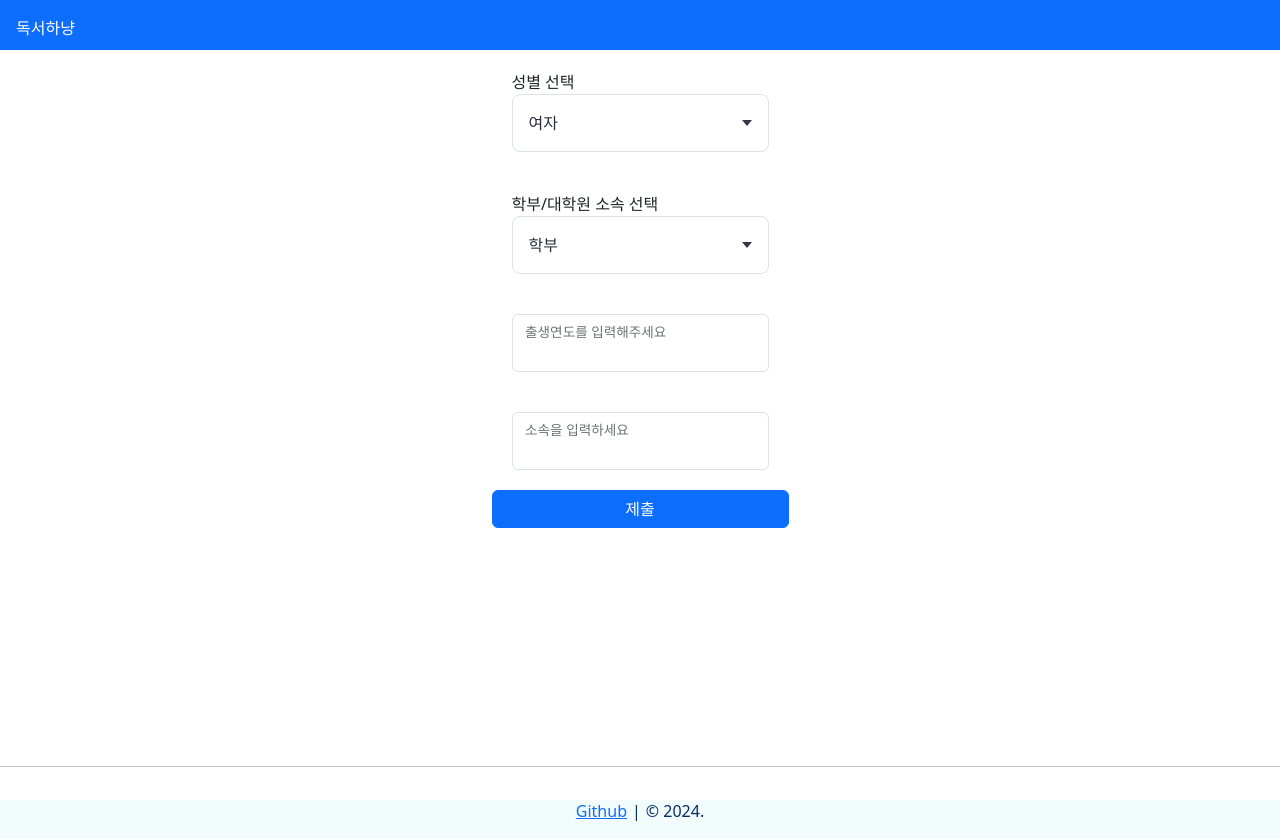
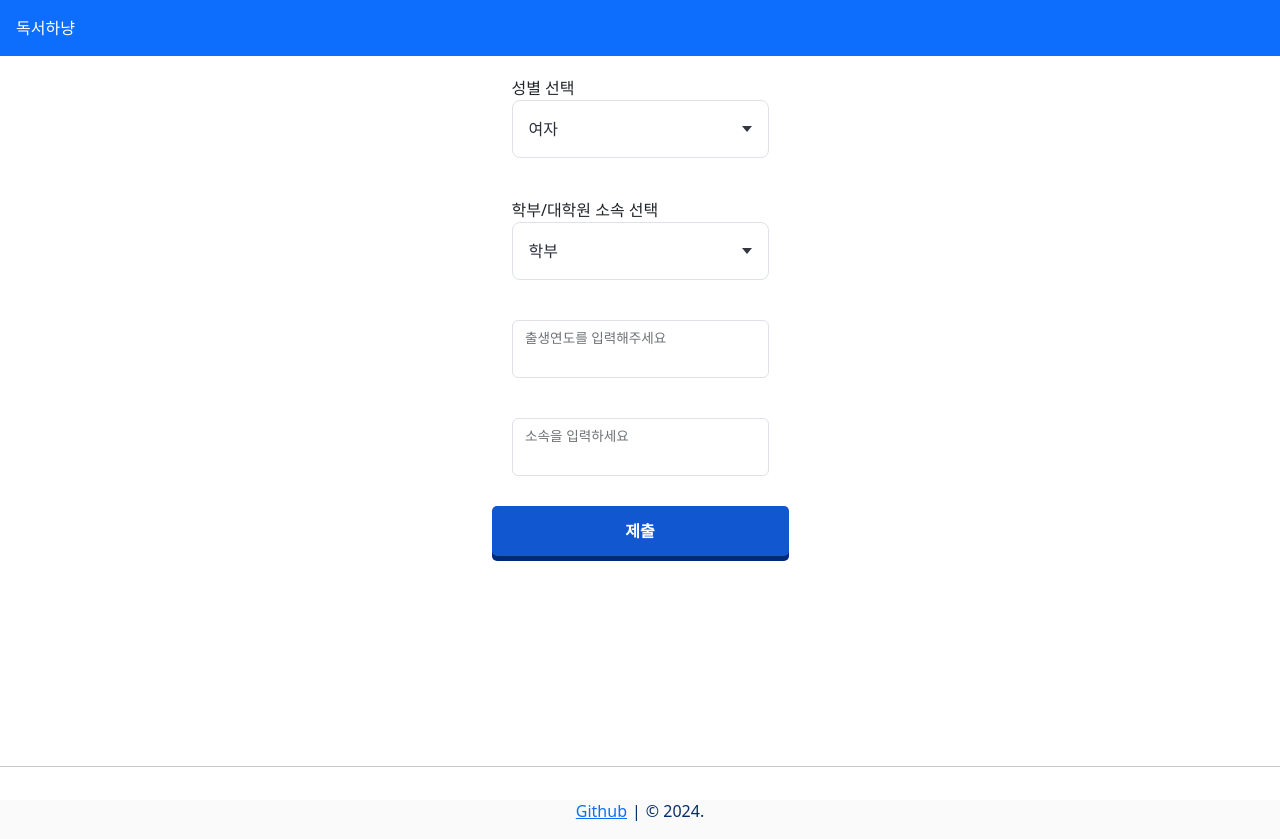
Before and after one commit to yppp33/capstone, a Next.js app in the folder frontEnd/: page / in a window 1280 px wide. Built offline with nearby package versions, Linux system fonts and the light colour scheme.

Commit message:
버튼 수정

```diff
--- a/frontEnd/src/components/component/UserInputForm.tsx
+++ b/frontEnd/src/components/component/UserInputForm.tsx
@@ -185,7 +185,7 @@ const UserInputForm = () => {
         <button
           type="button"
           id="btn"
-          className="btn btn-primary"
+          className="button btnPush btnLightBlue"
           onClick={checkSubmitCondition}
         >
           제출
--- a/frontEnd/src/components/containers/headerWrap.tsx
+++ b/frontEnd/src/components/containers/headerWrap.tsx
@@ -8,11 +8,9 @@
 "use client";
 import { HEADER_HEIGHT } from "@data/const";
 import Link from "next/link";
-import { useRouter } from "next/navigation";
 import { useState } from "react";
 
 import React from "react";
-import { useParams } from "next/navigation";
 import { usePathname } from "next/navigation";
 
 export default function HeaderWrap({
@@ -38,7 +36,7 @@ export default function HeaderWrap({
                 <></>
               ) : (
                 <>
-                  <Link className=" p-3 pr-3 nav-link" href={"/"}>
+                  <Link className="nav-link link-active-custom" href={"/"}>
                     정보 재입력하기
                   </Link>
                 </>
--- a/frontEnd/src/data/const.ts
+++ b/frontEnd/src/data/const.ts
@@ -1,4 +1,4 @@
-export const HEADER_HEIGHT = "50px";
+export const HEADER_HEIGHT = "56px";
 export const initYear = "2000";
 export const useDummy = true;
 export const Api1Url = `http://localhost:8080/books/recommend`; // 책추전
--- a/frontEnd/src/styles/globals.css
+++ b/frontEnd/src/styles/globals.css
@@ -3,9 +3,18 @@ body {
   margin: 0;
   padding: 0;
   height: 100%;
-  background-color: rgb(242, 252, 252);
+  background-color: rgb(250, 250, 250);
 
   font-family: "NanumBarunGothic";
+}
+
+:root {
+  --bs-blue: #003da5; /* CSS 전역 변수 선언 */
+  --bs-btn-bg: #003da5; /* CSS 전역 변수 선언 */
+}
+
+.submit-btn {
+  background: var(--bs-btn-bg);
 }
 
 @font-face {
@@ -117,10 +126,6 @@ img {
 
 ul {
   display: block;
-}
-
-button {
-  color: var(--bs-blue);
 }
 
 a {
@@ -351,7 +356,53 @@ input:autofill:focus {
 #aboutBook_tab {
   z-index: 2;
 }
+/* 기본 스타일 */
+.link-active-custom {
+  padding: 1rem;
+  display: inline-block;
+  transition: transform 0.3s ease, border-bottom-color 0.3s ease,
+    color 0.3s ease; /* 애니메이션 속성 설정 */
+  font-size: 16px; /* 기본 글씨 크기 */
+  border: none; /* 기본 테두리 제거 */
 
-.nav-link:hover {
-  border-color: red;
+  text-decoration: none; /* 링크 밑줄 제거 */
 }
+
+/* hover 시 스타일 */
+.link-active-custom:hover {
+  padding-bottom: 0px;
+
+  transform: scale(1.1); /* 글씨를 10% 정도 키움 */
+}
+
+/* submitBtn */
+
+.btnLightBlue {
+  background: #1157d0;
+}
+
+#btn.button {
+  display: block;
+  position: relative;
+  float: left;
+  width: 100%;
+  padding: 0;
+  margin: 10px 20px 10px 0;
+  font-weight: 600;
+  text-align: center;
+  line-height: 50px;
+  color: #fff;
+  border-radius: 5px;
+  transition: all 0.2s;
+}
+#btn {
+  border: none;
+}
+
+.btnLightBlue.btnPush {
+  box-shadow: 0px 5px 0px 0px #002a78;
+}
+
+.btnLightBlue.btnPush:hover {
+  box-shadow: 0px 0px 0px 0px #002a78;
+}
```
